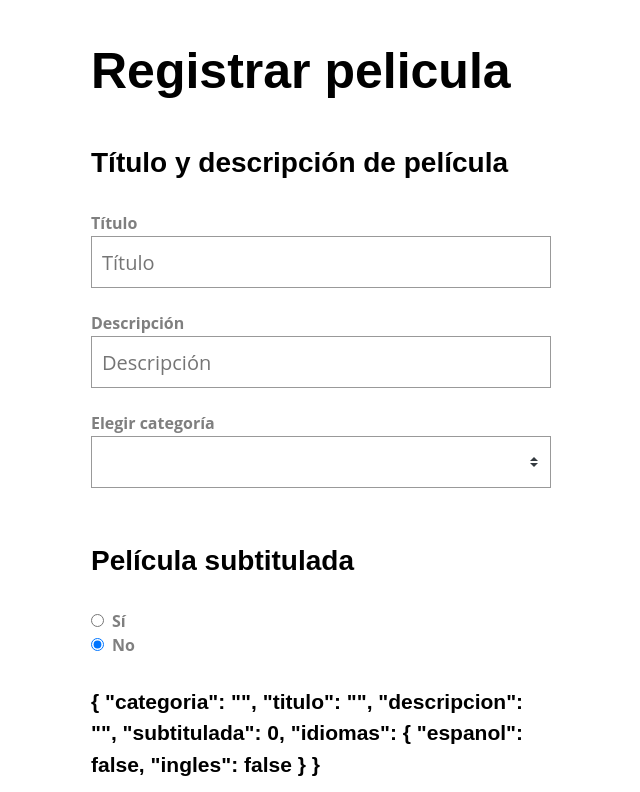
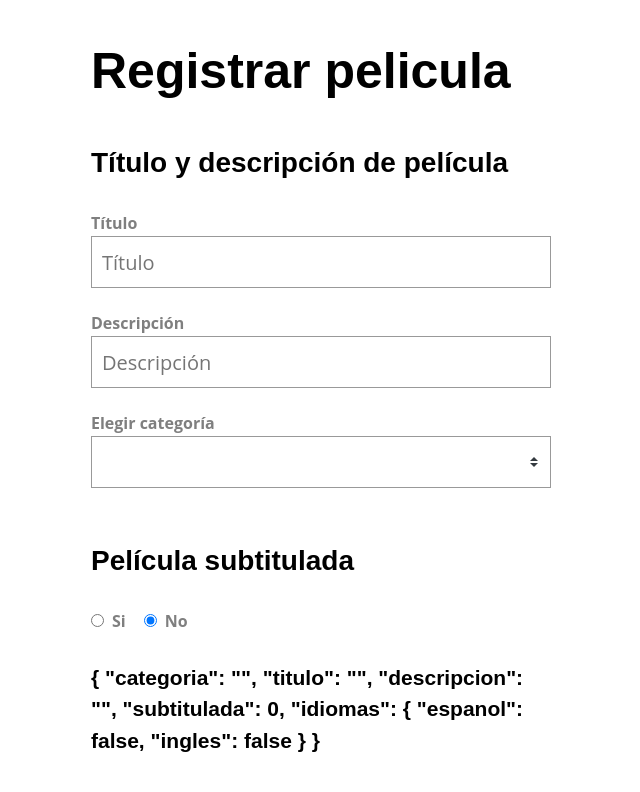
Before and after one commit to crisgon123/vue-3-modulo-2, a Vue app in the folder formulario/: page / in a window 1280 px wide. Shown: the top 792 px of the page, without its empty margins (339-979 px from the left). Built offline with nearby package versions, Linux system fonts and the light colour scheme.

Commit message:
Codigo final para el video BaseRadioGroup

```diff
--- /dev/null
+++ b/formulario/src/components/BaseRadioGroup.vue
@@ -0,0 +1,47 @@
+<template>
+  <component
+    v-for="opcion in opciones"
+    :key="opcion.value"
+    :is="vertical ? 'div' : 'span'"
+    :class="{
+      horizontal: !vertical,
+    }"
+  >
+    <BaseRadiobutton
+      :label="opcion.label"
+      :value="opcion.value"
+      :name="name"
+      :modelValue="modelValue"
+      @update:modelValue="$emit('update:modelValue', $event)"
+    />
+  </component>
+</template>
+
+<script>
+export default {
+  props: {
+    opciones: {
+      Type: Array,
+      required: true,
+    },
+    name: {
+      type: String,
+      required: true,
+    },
+    modelValue: {
+      type: [String, Number],
+      required: true,
+    },
+    vertical: {
+      type: Boolean,
+      default: false,
+    },
+  },
+};
+</script>
+
+<style scoped>
+.horizontal {
+  margin-right: 18px;
+}
+</style>
--- a/formulario/src/views/Formulario.vue
+++ b/formulario/src/views/Formulario.vue
@@ -19,23 +19,12 @@
       />
 
       <h3>Película subtitulada</h3>
-      <div>
-        <BaseRadiobutton
-          v-model="pelicula.subtitulada"
-          :value="1"
-          label="Sí"
-          name="subtitulada"
-        />
-      </div>
+      <BaseRadioGroup
+        v-model="pelicula.subtitulada"
+        name="subtitulada"
+        :opciones="opcionesIdioma"
+      />
 
-      <div>
-        <BaseRadiobutton
-          v-model="pelicula.subtitulada"
-          :value="0"
-          label="No"
-          name="subtitulada"
-        />
-      </div>
       <h4>{{ pelicula }}</h4>
       <h3>Idioma de subtítulos</h3>
       <div>
@@ -66,6 +55,16 @@
           ingles: false,
         },
       },
+      opcionesIdioma: [
+        {
+          label: "Si",
+          value: 1,
+        },
+        {
+          label: "No",
+          value: 0,
+        },
+      ],
     };
   },
 };
```
